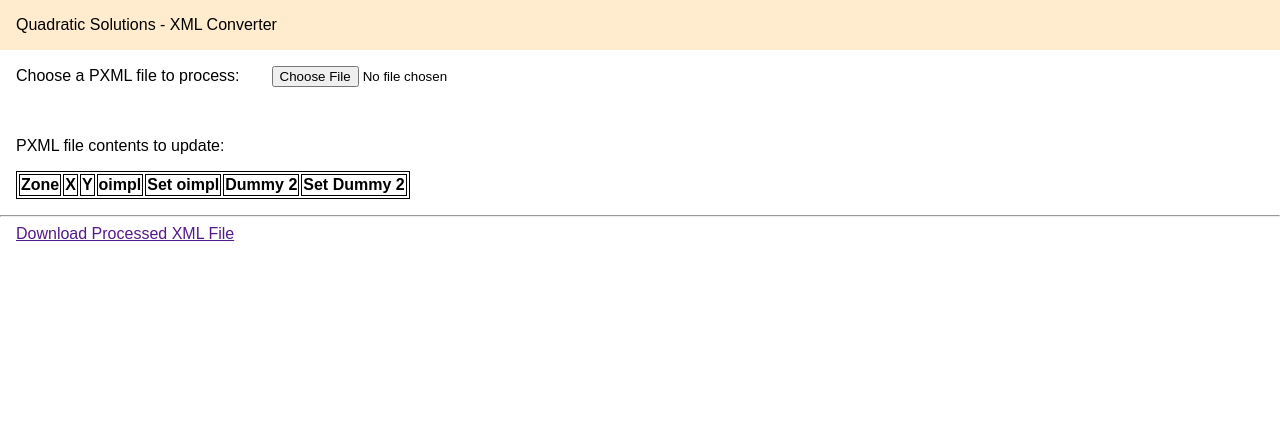
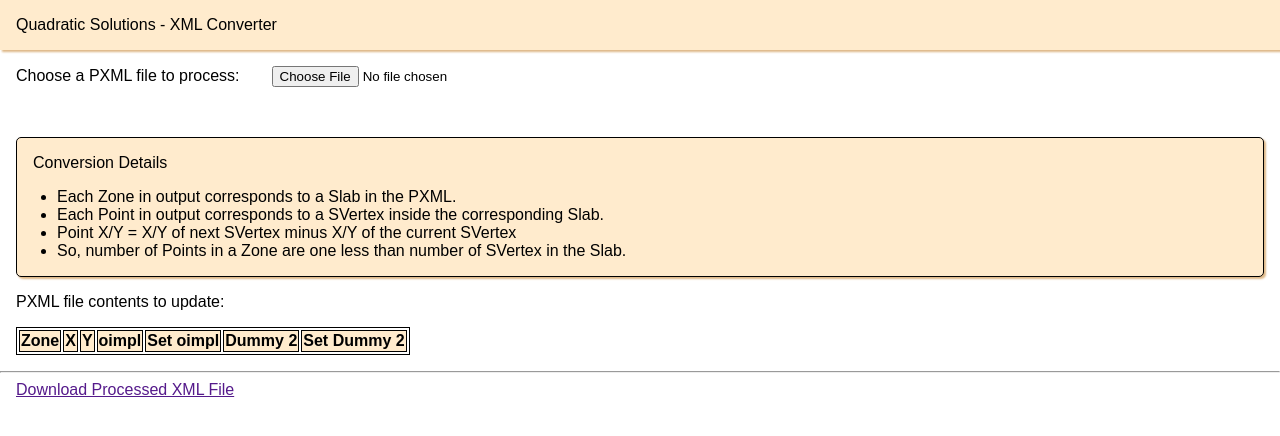
Before and after one commit to rakesh-m/quadratic-xml-converter, a React (Create React App) app: page / in a window 1280 px wide. Shown: the top 436 px of the page. Built offline with nearby package versions, Linux system fonts and the light colour scheme.

Commit message:
Removed first point from each zone as per requirement

```diff
--- a/src/App.css
+++ b/src/App.css
@@ -4,6 +4,7 @@
 
 header {
   background-color: blanchedalmond;
+  box-shadow: 2px 2px 2px burlywood;
   padding: 1rem;
 }
 
@@ -31,15 +32,22 @@ td {
   background: blanchedalmond;
 }
 
+.grid-container div:hover {
+  background: lightgray;
+}
+
 a {
   margin: 1rem;
 }
-/* .dlink {
-  padding: 1rem;
+
+.details {
   border: 1px solid black;
   border-radius: 5px;
-  background-color: lightgray;
-  color: black;
-  text-decoration: none;
-  margin: 2rem;
-} */
+  margin: 1rem;
+  background: blanchedalmond;
+  box-shadow: 2px 2px 2px burlywood;
+}
+
+thead {
+  background: blanchedalmond;
+}
--- a/src/App.js
+++ b/src/App.js
@@ -49,7 +49,7 @@ export default function App()
         for(var zone of zones)
         {
           // console.log(`Zone: ${zone}`)
-            finalXML = finalXML.concat(`<ZONE id=${zone}>\n`)
+            finalXML = finalXML.concat(`<ZONE>\n`)
 
             const zonePoints = points.filter(point => point.zone == zone)
             for(var point of zonePoints)
@@ -122,6 +122,15 @@ export default function App()
           {/* <textarea className='content'></textarea> */}
           <br/>
           {/* { points.length > 0 && <a href=''>Download file</a>} */}
+          <div className='details'>
+            <p>Conversion Details</p>
+            <ul>
+              <li>Each Zone in output corresponds to a Slab in the PXML.</li>
+              <li>Each Point in output corresponds to a SVertex inside the corresponding Slab.</li>
+              <li>Point X/Y = X/Y of next SVertex minus X/Y of the current SVertex</li>
+              <li>So, number of Points in a Zone are one less than number of SVertex in the Slab.</li>
+            </ul>
+          </div>
           <p>PXML file contents to update:</p>
           {contentsTable}
           <hr></hr>
@@ -148,26 +157,10 @@ export default function App()
 
             // var pointId = 0
             var newPoint
-            for(var i = 0; i < points.length; i ++)
+            for(var i = 1; i < points.length; i ++)
             {
                 // pointId = pointId + 1
 
-                if(i == 0)
-                {
-                  console.log('Inside if: ', i + 1)
-                  newPoint = {
-                    zone: zoneId,
-                    id: i + 1,
-                    x: points[i].children[0].textContent,
-                    y: points[i].children[1].textContent,
-                    oimpl: 0,
-                    dummy2: 0
-                  }
-
-                }
-                else
-                {
-                  console.log('Inside else: ', i+1)
                   newPoint = {
                     zone: zoneId,
                     id: i + 1,
@@ -176,7 +169,6 @@ export default function App()
                     oimpl: 0,
                     dummy2: 0
                   }
-                }
 
             // var pointId = 0
 
```
